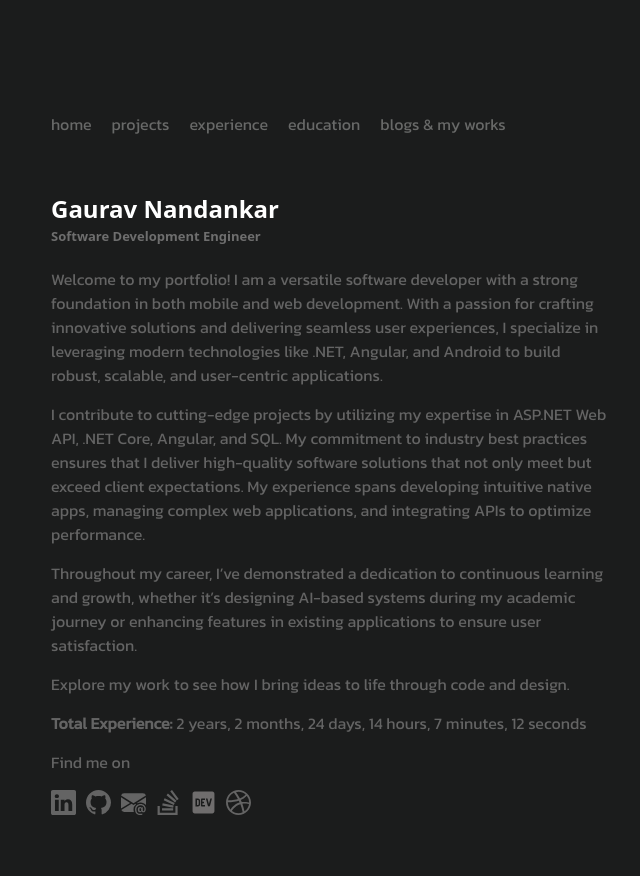
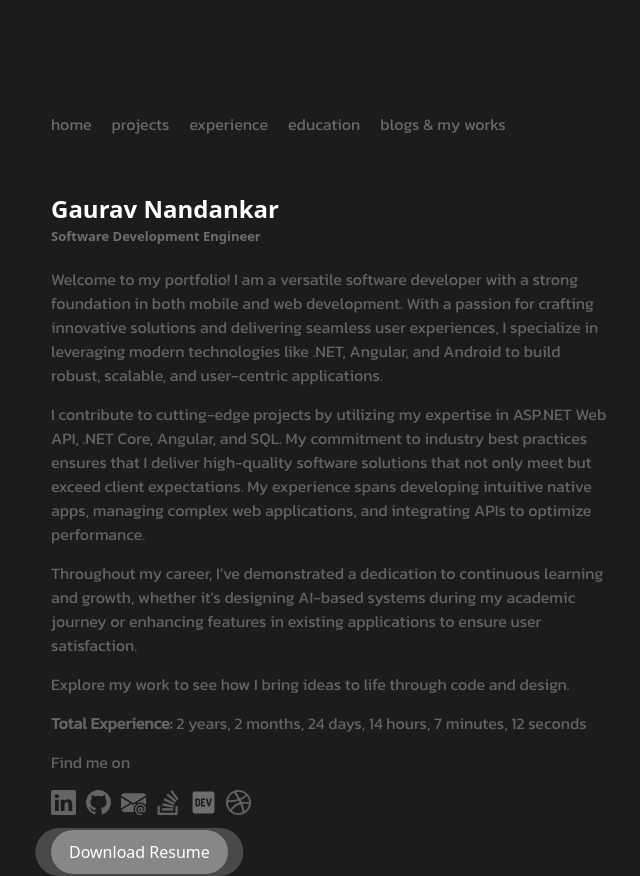
Before and after one commit to iamgauravn/gaurav-dev, an Angular app: page / in a window 1280 px wide. Shown: the whole page, without its empty margins (31-671 px from the left). Before the commit the page ends 830 px from the top, so only its background shows below. Built offline with nearby package versions, Linux system fonts and the light colour scheme.

Commit message:
download resume

```diff
--- a/src/app/pages/index-page/index-page.component.css
+++ b/src/app/pages/index-page/index-page.component.css
@@ -130,3 +130,75 @@
         height: 20px;
     }
 }
+
+/* Base styles */
+#download-resume {
+    display: inline-flex;
+    align-items: center;
+    padding: 8px 16px;
+    color: #fff;
+    background-color: #686968;
+    text-decoration: none;
+    font-size: medium;
+    font-weight: 500;
+    border-radius: 25px;
+    border: 2px solid transparent;
+    transition: all 0.3s ease;
+    position: relative;
+}
+
+#download-resume::before {
+    content: '';
+    position: absolute;
+    top: 50%;
+    left: 50%;
+    width: 120%;
+    height: 120%;
+    background: rgba(255, 255, 255, 0.2);
+    border-radius: 25px;
+    transform: translate(-50%, -50%);
+    z-index: 0;
+    transition: all 0.3s ease;
+}
+
+#download-resume:hover {
+    background-color: #4a4a4a;
+    border-color: #4a4a4a;
+}
+
+#download-resume:hover::before {
+    width: 140%;
+    height: 140%;
+}
+
+#download-resume span {
+    position: relative;
+    background-color: transparent;
+    z-index: 1;
+}
+
+/* Responsive styles */
+@media (max-width: 1200px) {
+    #download-resume {
+        font-size: medium;
+    }
+}
+
+@media (max-width: 992px) {
+    #download-resume {
+        font-size: small;
+    }
+}
+
+@media (max-width: 768px) {
+    #download-resume {
+        font-size: x-small;
+    }
+}
+
+@media (max-width: 576px) {
+    #download-resume {
+        font-size: xx-small;
+        padding: 6px 12px;
+    }
+}
--- a/src/app/pages/index-page/index-page.component.html
+++ b/src/app/pages/index-page/index-page.component.html
@@ -67,5 +67,10 @@
 
         </div>
 
+        <a id="download-resume" (click)="open(7)" download>
+            <span>Download Resume</span>
+        </a>
+
     </div>
+
 </div>
--- a/src/app/pages/index-page/index-page.component.ts
+++ b/src/app/pages/index-page/index-page.component.ts
@@ -84,6 +84,10 @@ export class IndexPageComponent {
         window.open("https://dribbble.com/gaurav_dev", '_blank');
         break
 
+      case 7 :
+        window.open("https://drive.google.com/file/d/1HhjgAqZ3HrBdXiCCsRQxBPr6EurMTlfD/view", '_blank');
+        break
+
     }
 
   }
```
Also changed, not shown: 1 other file (tests, documents, lock files or other folders).
